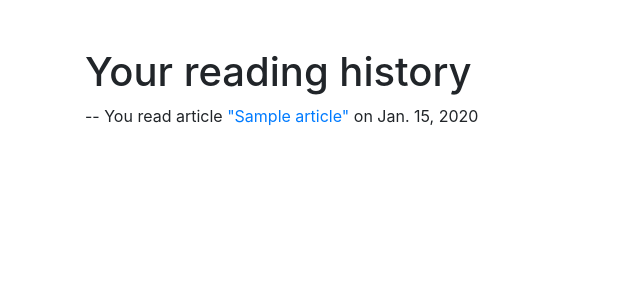
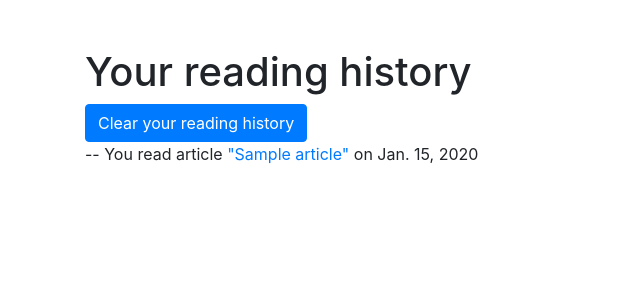
Before and after one commit to Andrew-157/dj_project_2, a Django app: page /personal/reading_history/ in a window 1280 px wide. Shown: the part 56-356 px from the top of the page, without its empty margins (0-640 px from the left). Run offline with Django 4.2, Linux system fonts and the light colour scheme; a user stored in the database is signed in; tables that the repository leaves empty hold one stand-in row (values such as "Sample post"); some libraries are stand-ins or nearby versions.

Commit message:
Clear your reading history

```diff
--- a/personal/templates/personal/reading_history.html
+++ b/personal/templates/personal/reading_history.html
@@ -3,9 +3,17 @@
 {% block content %}
     <div class="container py-5">
         <h1>Your reading history</h1>
-        {% for ur in user_readings %}
-            <p>-- You read article <a href="{% url 'public:article-detail' ur.article.id%}">"{{ur.article.title}}"</a>
-            on {{ ur.date_read.date }}</p>
-        {% endfor %}
+        <form action="{% url 'personal:clear-reading-history' %}">
+            {% csrf_token %}
+            <button class="btn btn-primary" type="submit">Clear your reading history</button>
+        </form>
+        {% if user_readings %}
+            {% for ur in user_readings %}
+                <p>-- You read article <a href="{% url 'public:article-detail' ur.article.id%}">"{{ur.article.title}}"</a>
+                on {{ ur.date_read.date }}</p>
+            {% endfor %}
+        {% else %}
+            <p>Your reading history is empty</p>
+        {% endif %}
     </div>
 {% endblock %}
--- a/personal/urls.py
+++ b/personal/urls.py
@@ -22,5 +22,7 @@ urlpatterns = [
     path('personal/articles/<int:pk>/favorites/manage/',
          views.AddRemoveFavoriteArticle.as_view(), name='manage-favorites'),
     path('personal/reading_history/', views.ReadingHistory.as_view(),
-         name='reading-history')
+         name='reading-history'),
+    path('personal/reading_history/clear/', views.ClearReadingHistory.as_view(),
+         name='clear-reading-history')
 ]
--- a/personal/views.py
+++ b/personal/views.py
@@ -299,3 +299,20 @@
     @method_decorator(login_required)
     def dispatch(self, request, *args, **kwargs):
         return super().dispatch(request, *args, **kwargs)
+
+
+class ClearReadingHistory(View):
+    success_message = 'You successfully cleared your reading history'
+    redirect_to = 'personal:reading-history'
+
+    def get(self, request, *args, **kwargs):
+        current_user = request.user
+        user_readings = UserReading.objects.\
+            select_related('user').filter(user=current_user).all()
+        user_readings.delete()
+        messages.success(request, self.success_message)
+        return redirect(self.redirect_to)
+
+    @method_decorator(login_required)
+    def dispatch(self, request, *args, **kwargs):
+        return super().dispatch(request, *args, **kwargs)
```
